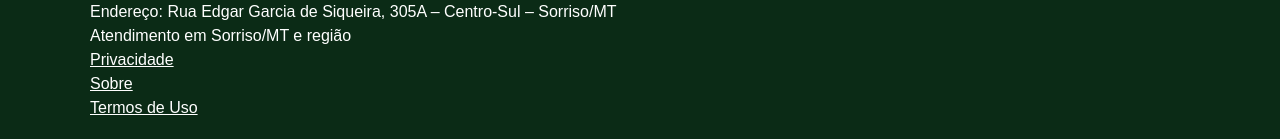
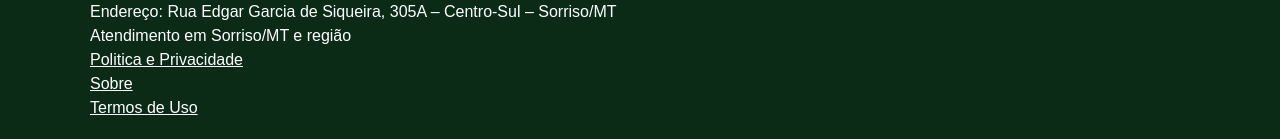
Before and after one commit to gmdesmonte-dotcom/agro, a plain HTML site: page index.html in a window 1280 px wide. Shown: the part 2850-2989 px from the top of the page. Drawn offline with Linux system fonts and the light colour scheme.

Commit message:
Update privacy link text to 'Politica e Privacidade'

```diff
--- a/index.html
+++ b/index.html
@@ -406,7 +406,7 @@ footer a{
     <!-- AQUI -->
     <p>Atendimento em Sorriso/MT e região</p>
 
-    <a href="politica.html">Privacidade</a>
+    <a href="politica.html">Politica e Privacidade</a>
     <a href="sobre.html">Sobre</a>
     <a href="termos">Termos de Uso</a>
   </div>
```
